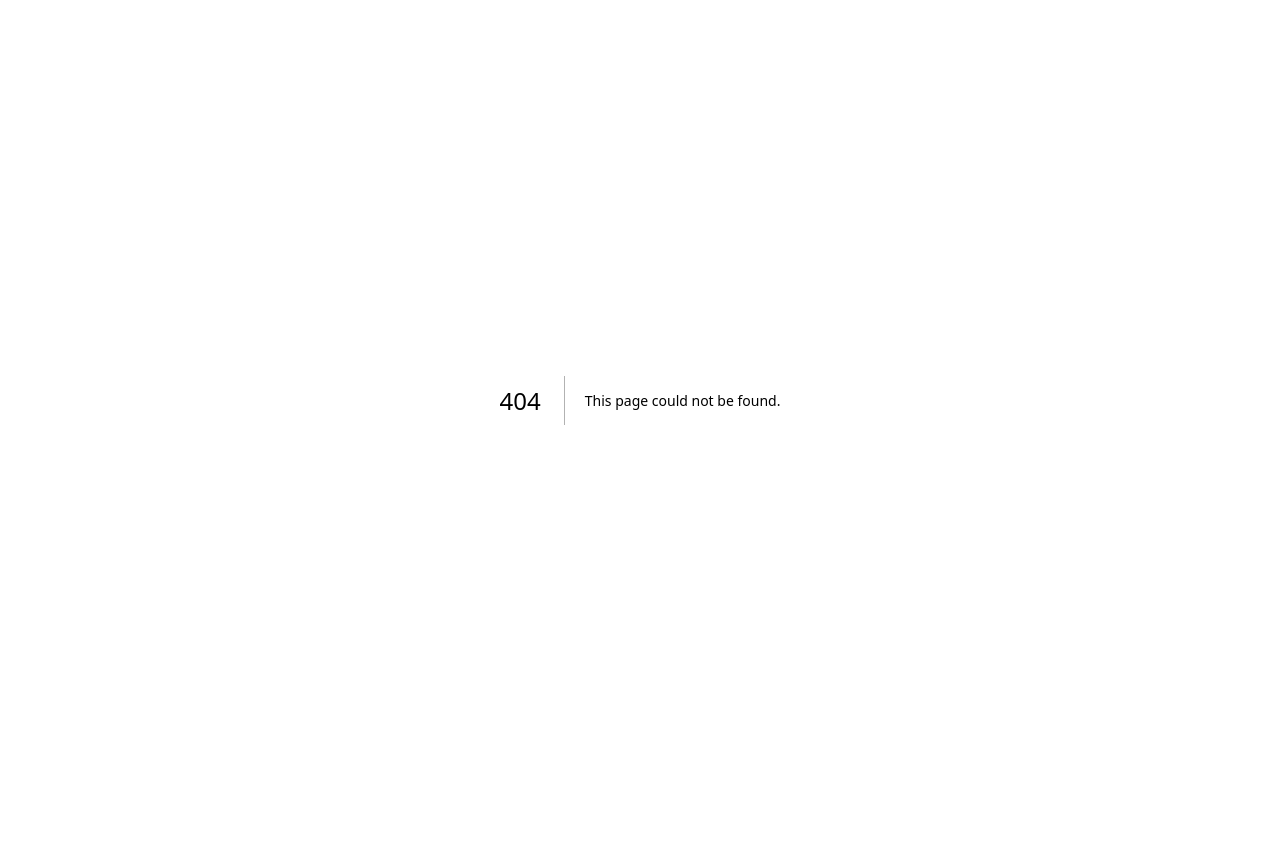
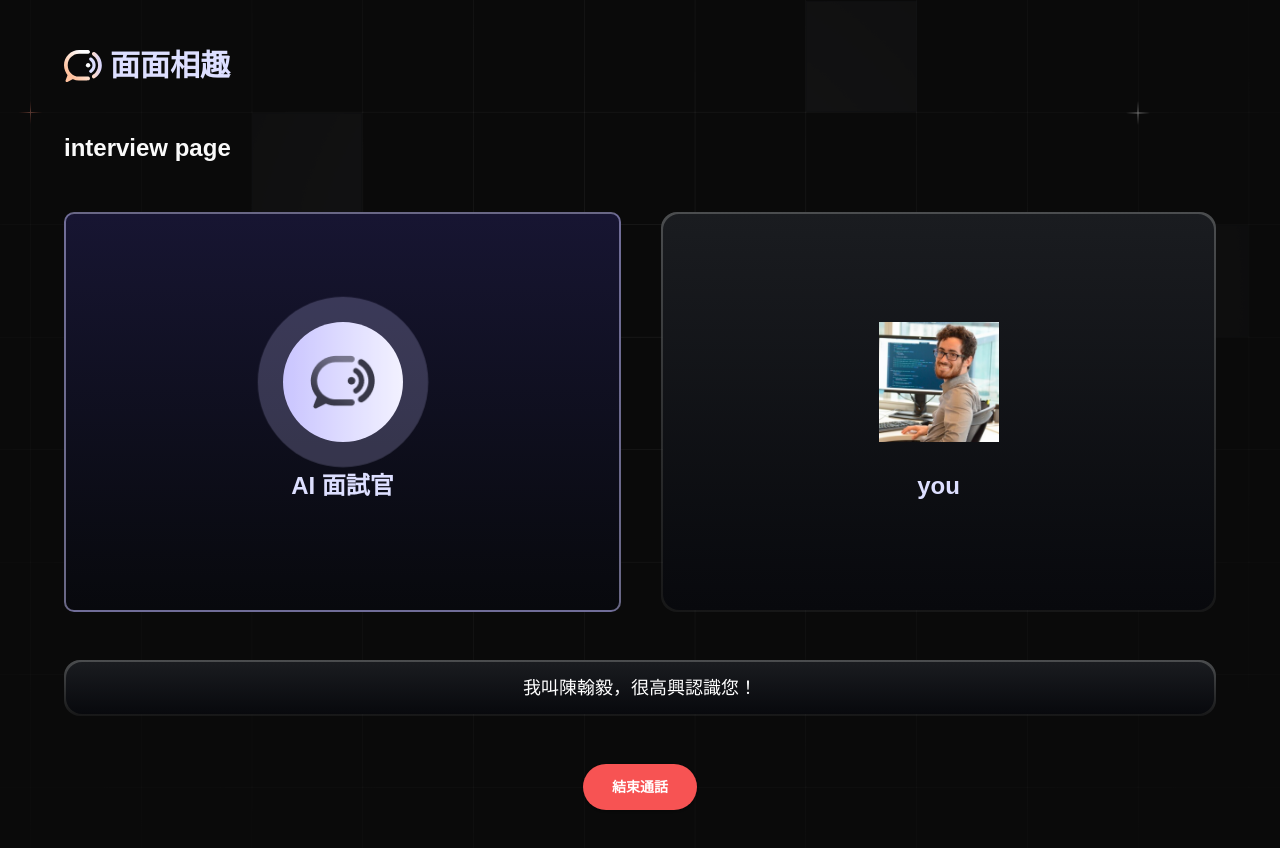
Before and after one commit to 54hanyi/next-firebase-interview-platform, a Next.js app: page /interview in a window 1280 px wide. Before the commit this address had no page. Shown: the top 848 px of the page. Before the commit the page ends 800 px from the top, so only its background shows below. Built offline with nearby package versions, Linux system fonts and the light colour scheme; a web font is replaced by a local one.

Commit message:
feat(interview): 完成面試頁面 UI 切版  & 建立版面結構與元件樣式

```diff
--- a/app/(auth)/layout.tsx
+++ b/app/(auth)/layout.tsx
@@ -3,9 +3,9 @@ import { isAuthenticated } from '@/lib/actions/auth.action'
 import { redirect } from 'next/navigation'
 
 const Authlayout = async ({ children }: { children: ReactNode }) => {
-  const isUserAuthenticated = await isAuthenticated();
+  // const isUserAuthenticated = await isAuthenticated();
 
-  if(isUserAuthenticated) redirect('/');
+  // if(isUserAuthenticated) redirect('/');
   return (
     <div className='auth-layout'>{children}</div>
   )
--- /dev/null
+++ b/app/(root)/interview/page.tsx
@@ -0,0 +1,14 @@
+import React from 'react'
+import Agent from '@/app/components/Agent'
+
+const page = () => {
+  return (
+    <>
+      <h3>interview page</h3>
+
+      <Agent userName="you" userId="user1" type="generate" />
+    </>
+  )
+}
+
+export default page
--- a/app/(root)/layout.tsx
+++ b/app/(root)/layout.tsx
@@ -6,9 +6,9 @@ import { redirect } from 'next/navigation'
 
 
 const Rootlayout = async ({ children }: { children: ReactNode }) => {
-  const isUserAuthenticated = await isAuthenticated();
+  // const isUserAuthenticated = await isAuthenticated();
 
-  if(!isUserAuthenticated) redirect('/sign-in');
+  // if(!isUserAuthenticated) redirect('/sign-in');
 
   return (
     <div className='root-layout'>
--- /dev/null
+++ b/app/components/Agent.tsx
@@ -0,0 +1,72 @@
+import React from 'react'
+import Image from 'next/image'
+import { cn } from '@/lib/utils';
+
+enum CallStatus {
+  INACTIVE = 'INACTIVE',
+  CONNECTING = 'CONNECTING',
+  ACTIVE = 'ACTIVE',
+  FINISHED = 'FINISHED',
+}
+
+const Agent = ({ userName }: AgentProps) => {
+  const callStatus = CallStatus.ACTIVE;
+  const isSpeaking = true;
+  const messages = [
+    '您好，怎麼稱呼？',
+    '我叫陳翰毅，很高興認識您！'
+  ];
+  const lastMessage = messages[messages.length - 1];
+
+  return (
+    <>
+      <div className='call-view'>
+        <div className="card-interviewer">
+          <div className="avatar">
+            <Image src="/ai-avatar.png" alt="vapi" width={65} height={54} className="object-cover" />
+            {isSpeaking && <span className='animate-speak' />}
+          </div>
+          <h3>AI 面試官</h3>
+        </div>
+
+        <div className="card-border">
+          <div className="card-content">
+            <Image src="/user-avatar.png" alt="user avatar" width={540} height={540} className="rounder-full object-cover size-[120px]" />
+            <h3>{userName}</h3>
+          </div>
+        </div>
+      </div>
+
+      {messages.length > 0 && (
+        <div className="transcript-border">
+          <div className="transcript">
+            <p
+              key={lastMessage}
+              className={cn('transition-opacity duration-500 opacity-0', 'animate-fadeIn opacity-100')}
+            >
+              {lastMessage}
+            </p>
+          </div>
+        </div>
+      )}
+
+      <div className="w-full flex justify-center">
+        {callStatus !== 'ACTIVE' ? (
+          <button className='relative btn-call'>
+            <span className={cn('absolute animate-ping rounded-full opacity-75', callStatus !== 'CONNECTING' & 'hidden')} />
+
+            <span>
+              {callStatus === 'INACTIVE' || callStatus === 'FINISHED' ? 'Call' : '...'}
+            </span>
+          </button>
+        ) : (
+          <div className="btn-disconnect">
+            結束通話
+          </div>
+        )}
+      </div>
+    </>
+  )
+}
+
+export default Agent
```
